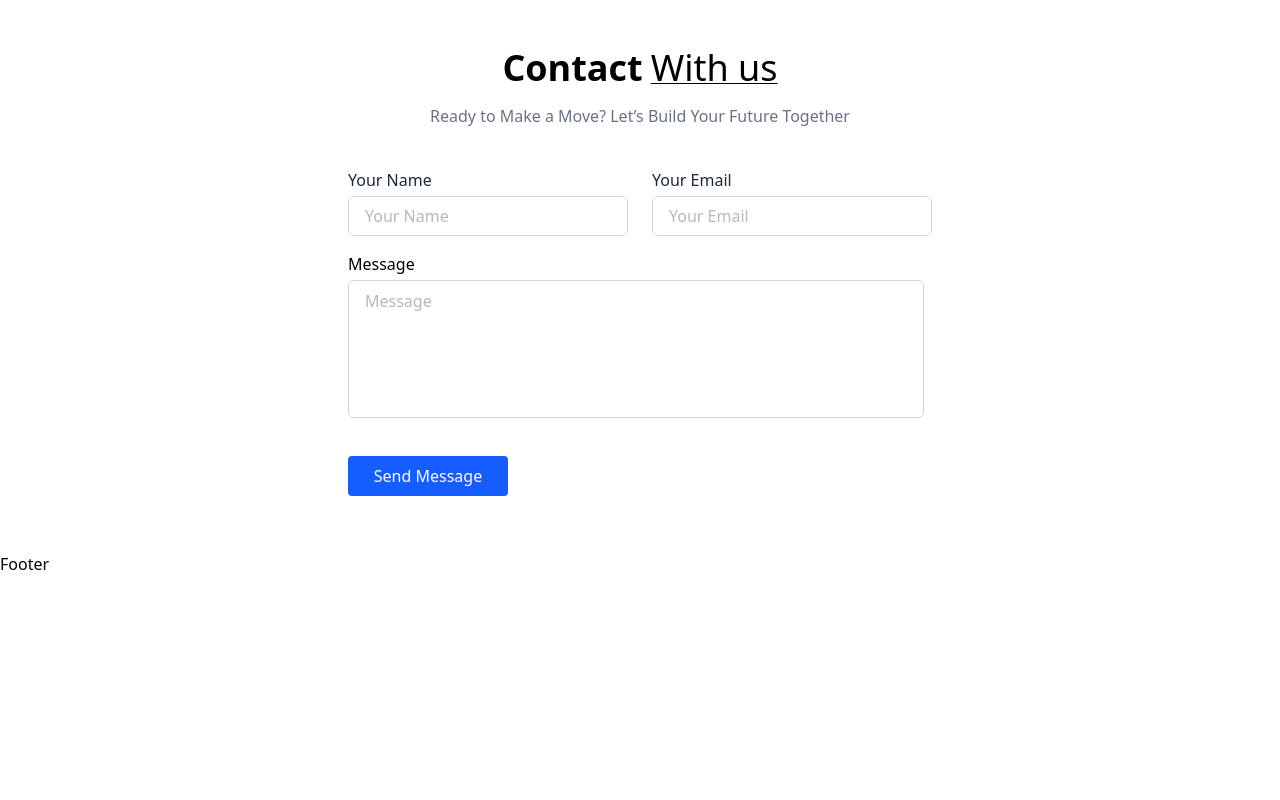
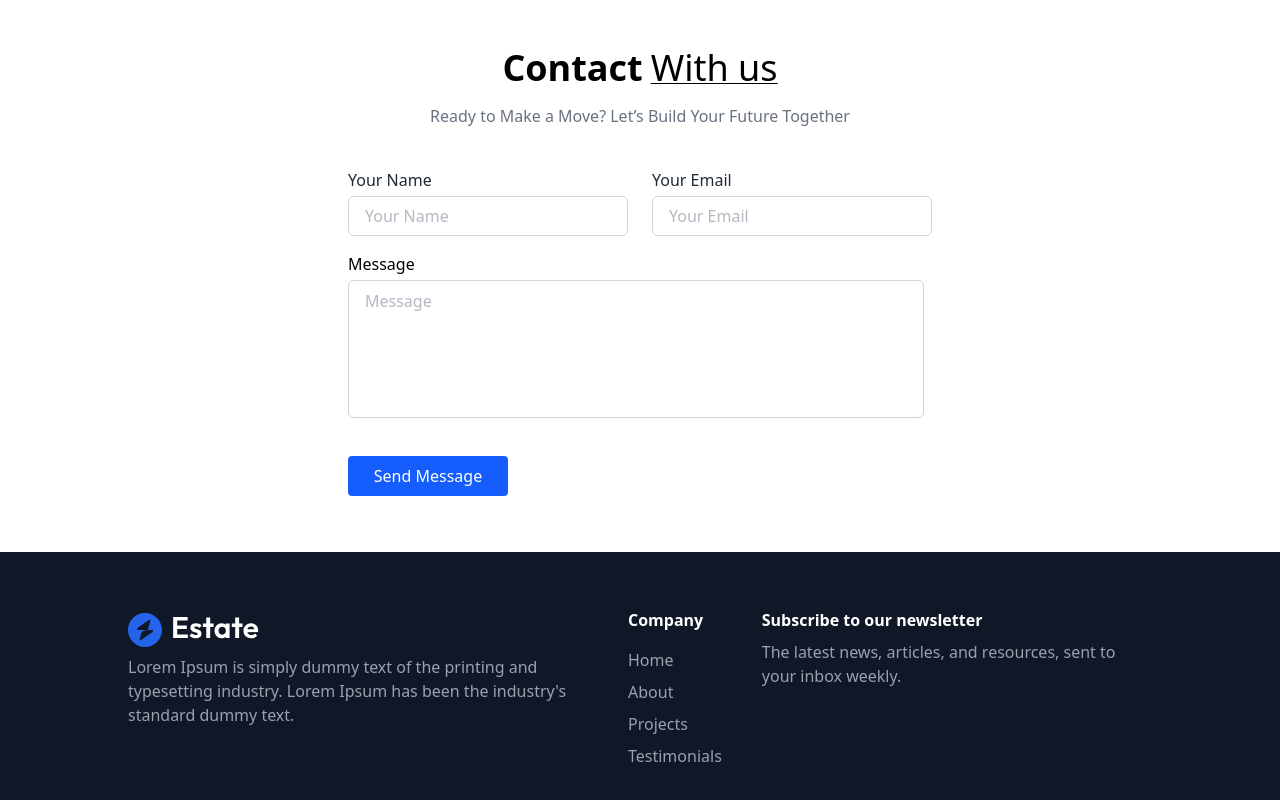
Before and after one commit to Azkalyasin/Belajar_React_Telwin, a React (Vite) app in the folder my-project/: page / in a window 1280 px wide. Shown: the part 2593-3393 px from the top of the page. Before the commit the page ends 3169 px from the top, so only its background shows below. Built offline with nearby package versions, Linux system fonts and the light colour scheme.

Commit message:
add footer

```diff
--- a/my-project/src/component/Footer.jsx
+++ b/my-project/src/component/Footer.jsx
@@ -1,9 +1,36 @@
-import React from 'react'
+import React from "react";
+import { assets } from "../assets/assets";
 
 const Footer = () => {
   return (
-    <div>Footer</div>
-  )
-}
+    <div className="flex flex-col items-start p-14 md:px-20 lg:px-32 overflow-hidden bg-gray-900 md:justify-between md:items-start md:flex-row md:gap-10">
+      <div className="flex flex-col items-start justify-around max-w-115">
+        <img src={assets.logo_dark} alt="" className="" />
+        <p className="text-gray-400 mt-2">Lorem Ipsum is simply dummy text of the printing and typesetting industry. Lorem Ipsum has been the industry's standard dummy text.</p>
+      </div>
+      <div>
+        <h1 className="text-white font-bold">Company</h1>
+        <ul className=" flex md:flex-col gap-2 text-white mt-4">
+          <a href="#Header" className="cursor-pointer text-gray-400">
+            Home
+          </a>
+          <a href="#About" className="cursor-pointer text-gray-400">
+            About
+          </a>
+          <a href="#Projects" className="cursor-pointer text-gray-400">
+            Projects
+          </a>
+          <a href="#Testimonials" className="cursor-pointer text-gray-400">
+            Testimonials
+          </a>
+        </ul>
+      </div>
+      <div>
+        <h1 className="text-white font-bold">Subscribe to our newsletter</h1>
+        <p className="text-gray-400 mt-2">The latest news, articles, and resources, sent to your inbox weekly.</p>
+      </div>
+    </div>
+  );
+};
 
-export default Footer
+export default Footer;
```
